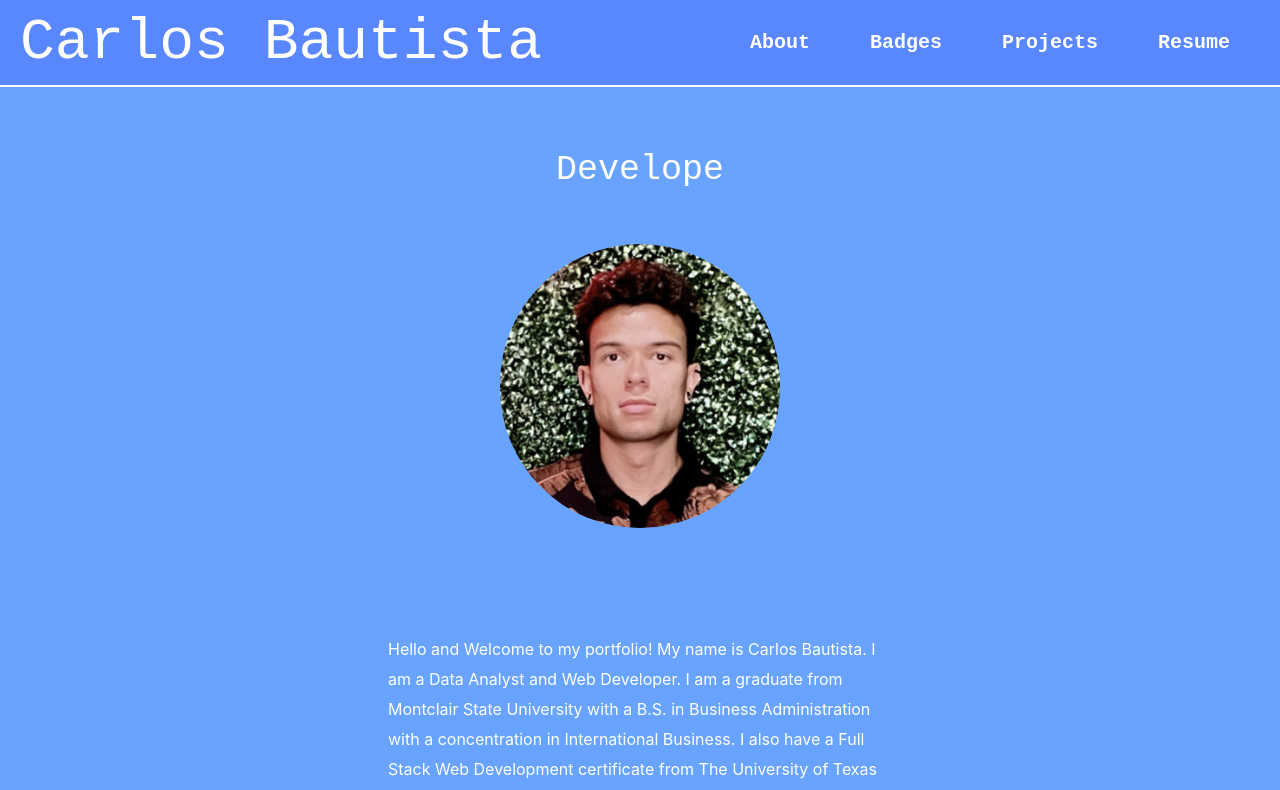
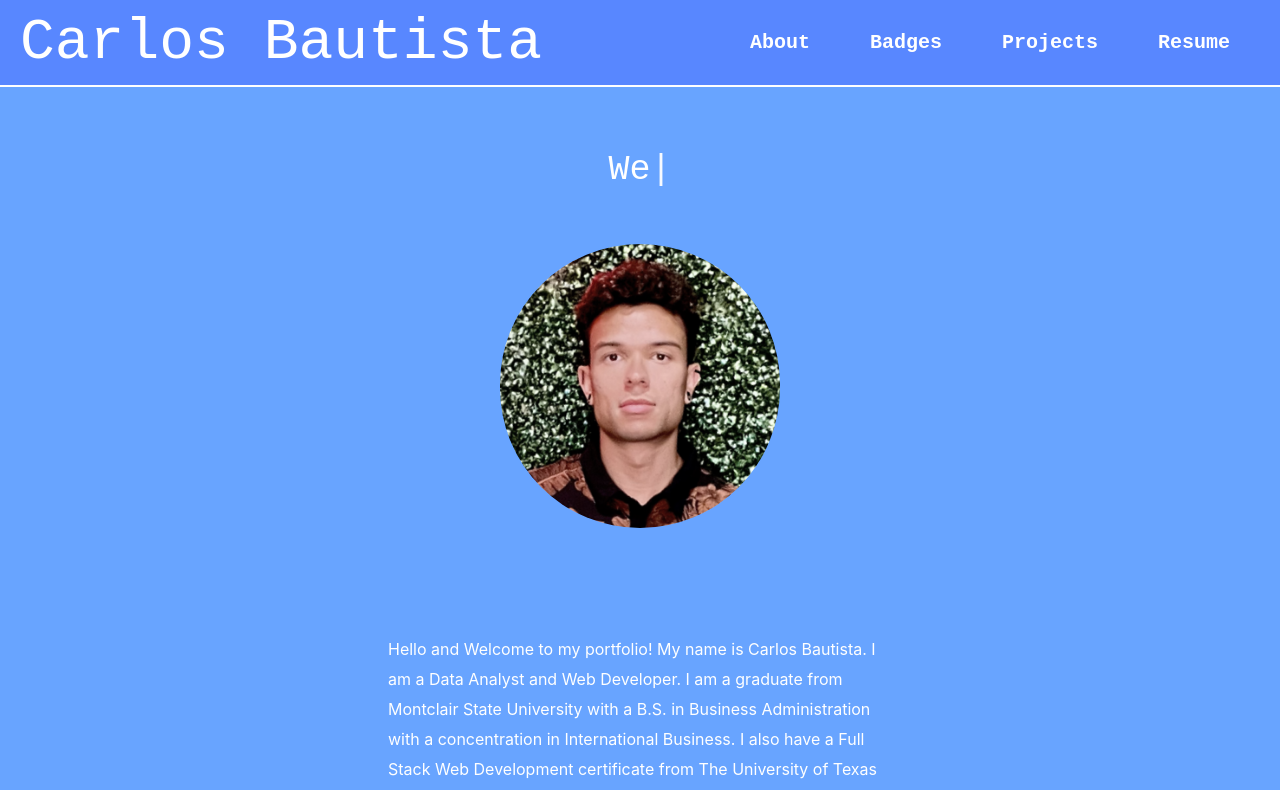
Before and after one commit to CxLos/CxLos-Portfolio, a React (Create React App) app in the folder cxlos20-portfolio/: page / in a window 1280 px wide. Shown: the top 790 px of the page. Built offline with nearby package versions, Linux system fonts and the light colour scheme.

Commit message:
added blinking cursor

```diff
--- a/cxlos20-portfolio/src/App.css
+++ b/cxlos20-portfolio/src/App.css
@@ -617,3 +617,13 @@ svg {
   border-color: rgb(46, 105, 253);
   color: rgb(46, 105, 253);
 }
+
+@keyframes blink {
+  0% { opacity: 1; }
+  50% { opacity: 0; }
+  100% { opacity: 1; }
+}
+
+.cursor {
+  animation: blink 1s infinite;
+}
--- a/cxlos20-portfolio/src/components/pages/about.js
+++ b/cxlos20-portfolio/src/components/pages/about.js
@@ -1,12 +1,14 @@
-import React, { useState, useEffect} from 'react';
+import React, { useState, useEffect, useRef} from 'react';
 
 
 const AnimatedTypingText = () => {
     const [displayedText, setDisplayedText] = useState('');
-    const roles = ["Data Analyst", "Developer"];
+    const roles = ["Data Analyst", "Web Developer"];
     const [currentRoleIndex, setCurrentRoleIndex] = useState(0);
     const [typingForward, setTypingForward] = useState(true);
     const [currentIndex, setCurrentIndex] = useState(0);
+    const [pauseTimer, setPauseTimer] = useState(null);
+    const [cursorVisible, setCursorVisible] = useState(true);
 
     useEffect(() => {
         let typingInterval;
@@ -18,33 +20,38 @@ const AnimatedTypingText = () => {
                     setCurrentIndex(prevIndex => prevIndex + 1);
                 } else {
                     setTypingForward(false);
+                    setPauseTimer(setTimeout(() => {
+                        setTypingForward(true);
+                    }, 30000)); // Pause for 3 seconds
                 }
             } else {
                 if (currentIndex > 0) {
-                    if (currentIndex === roles[currentRoleIndex].indexOf('D') + 1) {
-                        // Stop retracting at the letter 'D'
-                        setTypingForward(true);
-                        setCurrentRoleIndex(prevIndex => (prevIndex + 1) % roles.length);
-                        return;
-                    }
                     setDisplayedText(prevText => prevText.slice(0, -1));
                     setCurrentIndex(prevIndex => prevIndex - 1);
                 } else {
                     setTypingForward(true);
-                    setTimeout(() => {
-                        setCurrentRoleIndex(prevIndex => (prevIndex + 1) % roles.length);
-                    }, 3000);
+                    setCurrentRoleIndex(prevIndex => (prevIndex + 1) % roles.length);
+                    clearTimeout(pauseTimer);
                 }
             }
+            setCursorVisible(!typingForward || currentIndex < roles[currentRoleIndex].length);
         };
 
-        typingInterval = setInterval(typeText, 170);
+        typingInterval = setInterval(typeText, 200);
 
         return () => clearInterval(typingInterval);
-    }, [currentRoleIndex, roles, typingForward, currentIndex]);
+    }, [currentRoleIndex, roles, typingForward, currentIndex, pauseTimer]);
 
-    return <h1>{displayedText}</h1>;
+    return (
+        <div>
+            <h1 style={{ position: 'relative' }}>
+                {displayedText}
+                {cursorVisible && <span style={{ animation: 'blink 1s infinite' }}>|</span>}
+            </h1>
+        </div>
+    );
 };
+
 
 const About = () => {
     return(
@@ -53,6 +60,7 @@ const About = () => {
             <header>
                 {/* <h1>Data Analyst/ Developer</h1> */}
                 <AnimatedTypingText />
+
             </header>
             <div>
             <div data-iframe-width="150" data-iframe-height="270" data-share-badge-id="61842971-ed83-498b-bf71-e0af10ad4648" data-share-badge-host="https://www.credly.com"></div><script type="text/javascript" async src="//cdn.credly.com/assets/utilities/embed.js"></script>
```
Also changed, not shown: cxlos20-portfolio/src/components/pages/resume.js (line endings or trailing spaces).
